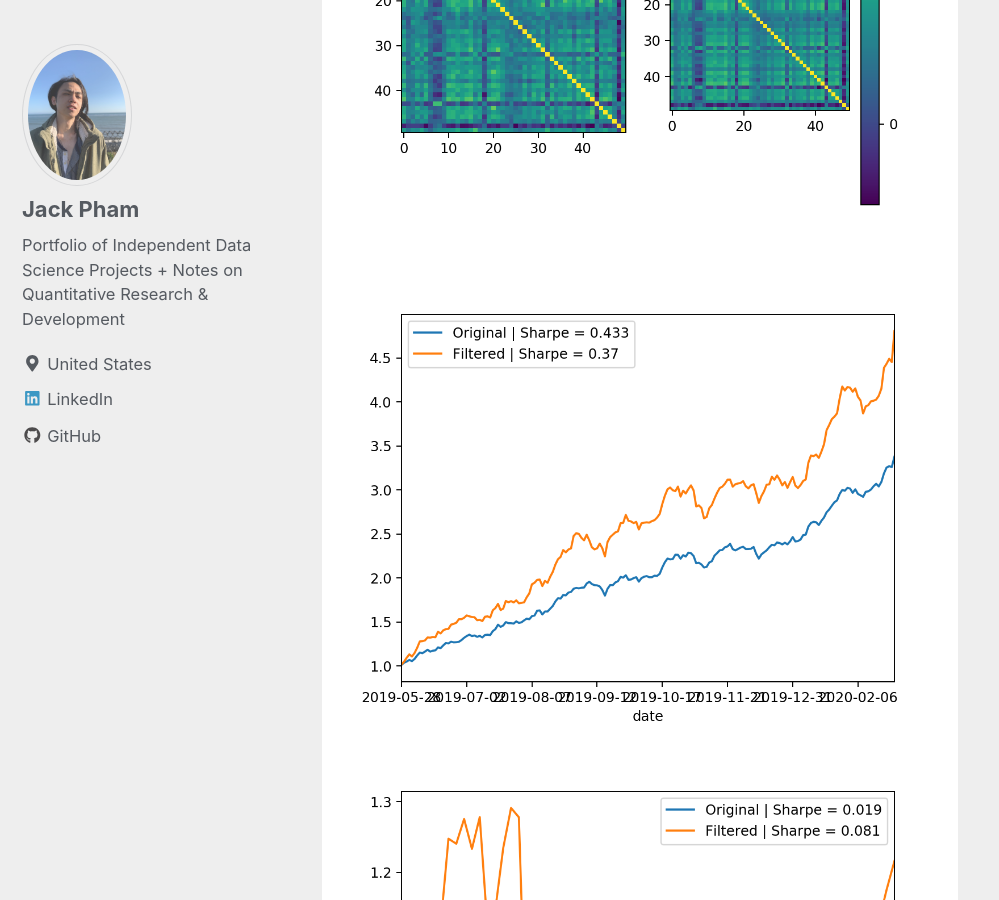
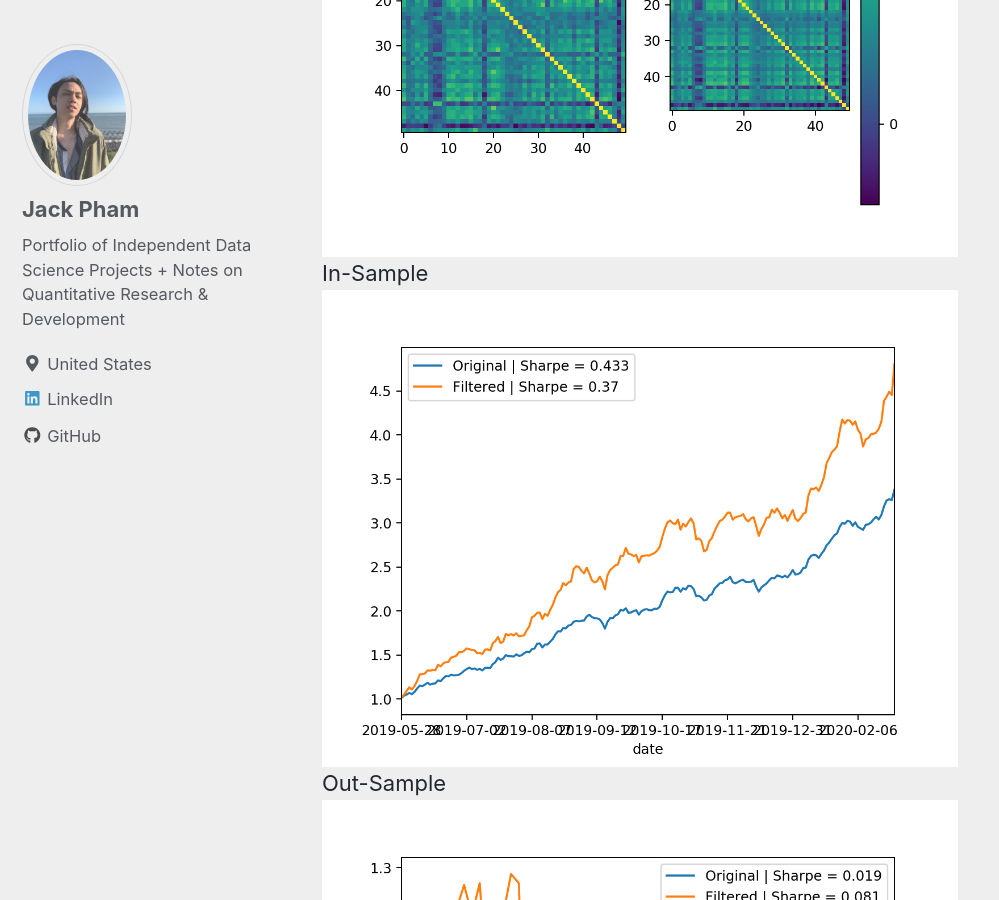
Before and after one commit to jp-quant/jp-quant.github.io, a Jekyll site: the page built from _posts/2020-06-03-qf_volatility_p2.md, in a window 1280 px wide and 900 px high, scrolled down 38559 px. Shown: the whole window, without its empty margins (0-999 px from the left). Built offline with Jekyll 4.4.1, drawn with Linux system fonts in a browser that asks for light colours; nearby versions of some CDN libraries; formulas are drawn with MathJax 3.

Commit message:
third post edits

````diff
--- a/_posts/2020-06-03-qf_volatility_p2.md
+++ b/_posts/2020-06-03-qf_volatility_p2.md
@@ -1189,5 +1189,7 @@ def _RMT_(RET,Q=None,sigma=None,include_plots=False,
     return result
 ```
 <img src="https://jp-quant.github.io/images/vol_2/rmt_0.png">
+In-Sample
 <img src="https://jp-quant.github.io/images/vol_2/rmt_1.png">
+Out-Sample
 <img src="https://jp-quant.github.io/images/vol_2/rmt_2.png">
````
